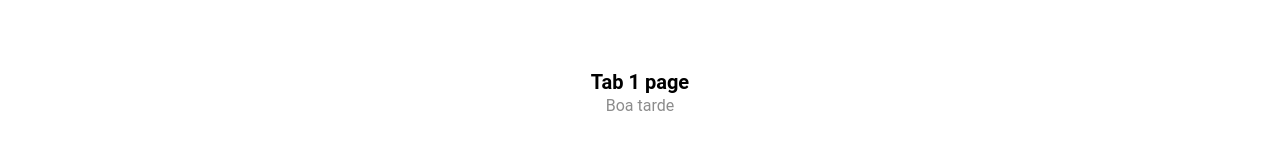
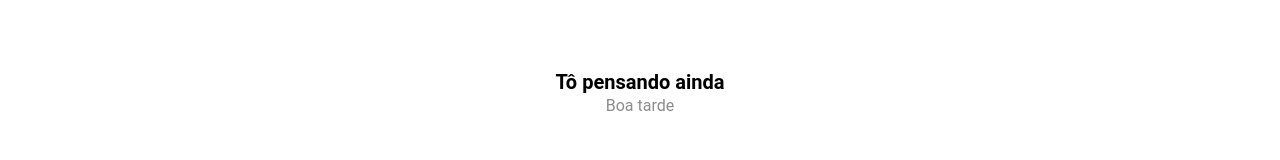
Before and after one commit to windcarvalho/ola-pdm-2023-2, a React (Vite) app: page /tab1 in a window 1280 px wide. Shown: the part 307-467 px from the top of the page. Built offline with nearby package versions, Linux system fonts and the light colour scheme.

Commit message:
Update Tab1.tsx

```diff
--- a/src/pages/Tab1.tsx
+++ b/src/pages/Tab1.tsx
@@ -16,7 +16,7 @@ const Tab1: React.FC = () => {
             <IonTitle size="large">Tab 1</IonTitle>
           </IonToolbar>
         </IonHeader>
-        <ExploreContainer name="Tab 1 page" />
+        <ExploreContainer name="Tô pensando ainda" />
       </IonContent>
     </IonPage>
   );
```
